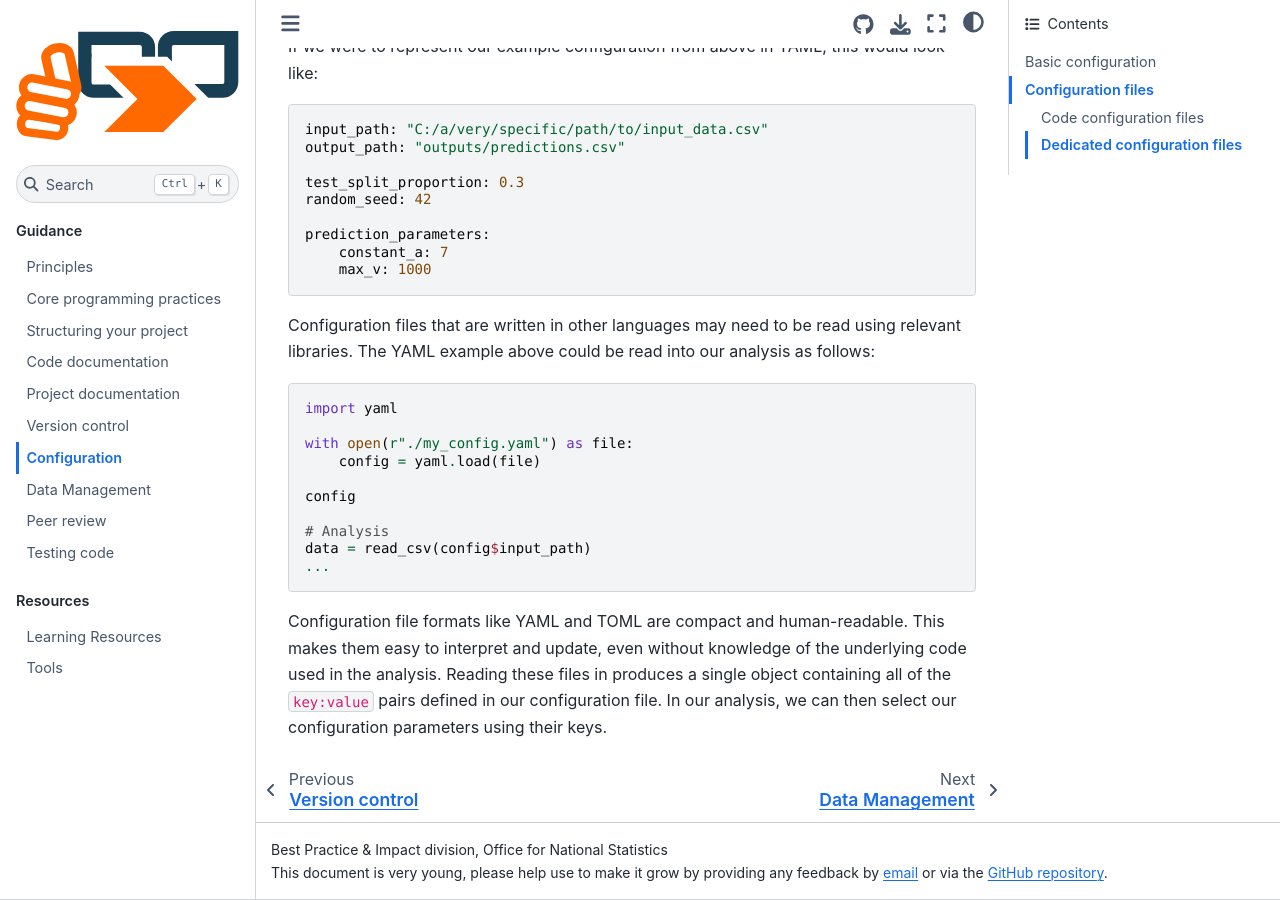
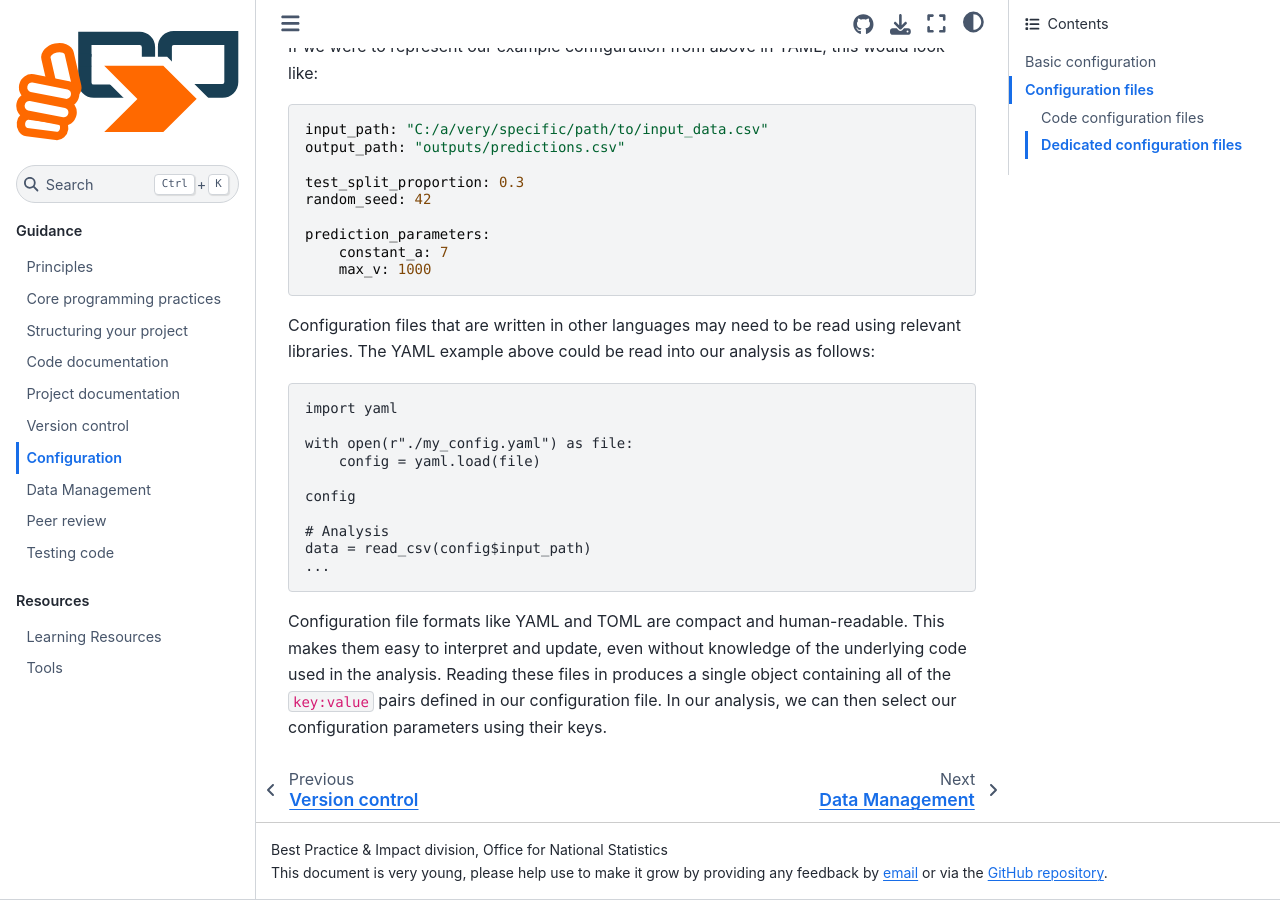
Before and after one commit to best-practice-and-impact/qa-of-code-guidance, a Jupyter Book: the page built from book/configuration.md, in a window 1280 px wide and 900 px high, scrolled down 3192 px. Built offline with Jupyter Book 1.0.4 settings and Sphinx 7.4.7 and the Sphinx Book theme 1.1.4, drawn with Linux system fonts in a browser that asks for light colours.

Commit message:
Removed python on code block in configurations and added pull-requests tag in version control section

````diff
--- a/book/configuration.md
+++ b/book/configuration.md
@@ -97,7 +97,7 @@ prediction_parameters:
 
 Configuration files that are written in other languages may need to be read using relevant libraries. The YAML example above could be read into our analysis as follows:
 
-```python
+```
 import yaml
 
 with open(r"./my_config.yaml") as file:
````
Also changed, not shown: book/version_control.md (+1 -1 lines).
